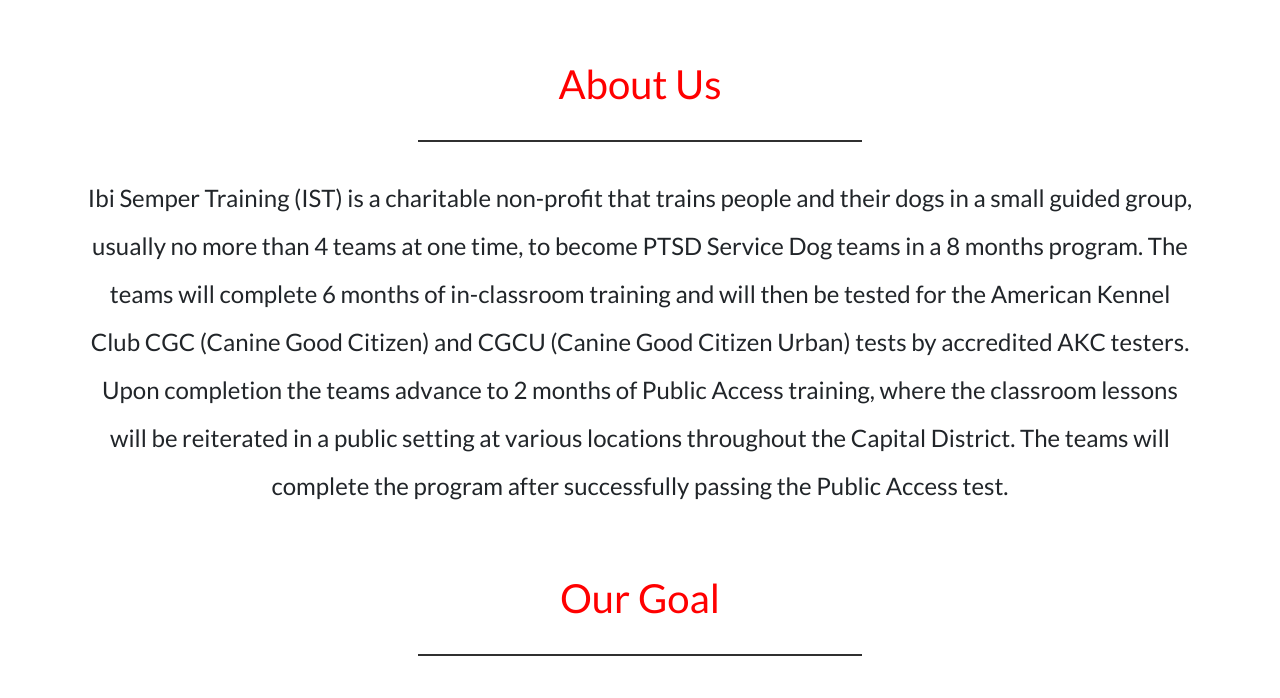
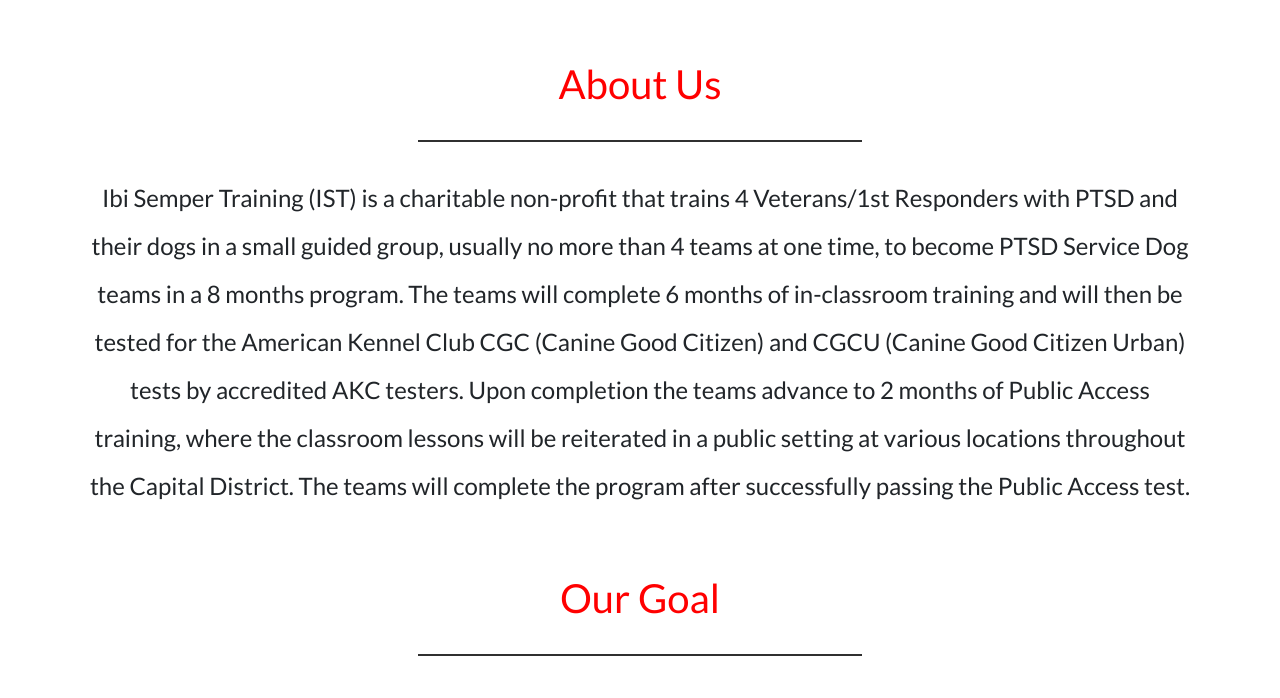
Before and after one commit to chrisdav6/ibiSemperTraining, a PHP site: page / in a window 1280 px wide. Shown: the part 804-1502 px from the top of the page. Run offline with PHP 8.4, Linux system fonts and the light colour scheme; some libraries are stand-ins or nearby versions.

Commit message:
Updated about us text

```diff
--- a/index.php
+++ b/index.php
@@ -44,13 +44,13 @@
     <div class="container">
       <h2>About Us</h2>
       <hr>
-      <p>Ibi Semper Training (IST) is a charitable non-profit that trains people and their dogs in a small guided
-        group, usually no more than 4 teams at one time, to become PTSD Service Dog teams in a 8 months program. The
-        teams will complete 6 months of in-classroom training and will then be tested for the American Kennel Club
-        CGC (Canine Good Citizen) and CGCU (Canine Good Citizen Urban) tests by accredited AKC testers. Upon
-        completion the teams advance to 2 months of Public Access training, where the classroom lessons will be
-        reiterated in a public setting at various locations throughout the Capital District. The teams will complete
-        the program after successfully passing the Public Access test.</p>
+      <p>Ibi Semper Training (IST) is a charitable non-profit that trains 4 Veterans/1st Responders with PTSD and their
+        dogs in a small guided group, usually no more than 4 teams at one time, to become PTSD Service Dog teams in a 8
+        months program. The teams will complete 6 months of in-classroom training and will then be tested for the
+        American Kennel Club CGC (Canine Good Citizen) and CGCU (Canine Good Citizen Urban) tests by accredited AKC
+        testers. Upon completion the teams advance to 2 months of Public Access training, where the classroom lessons
+        will be reiterated in a public setting at various locations throughout the Capital District. The teams will
+        complete the program after successfully passing the Public Access test.</p>
     </div>
   </div>
 
```
